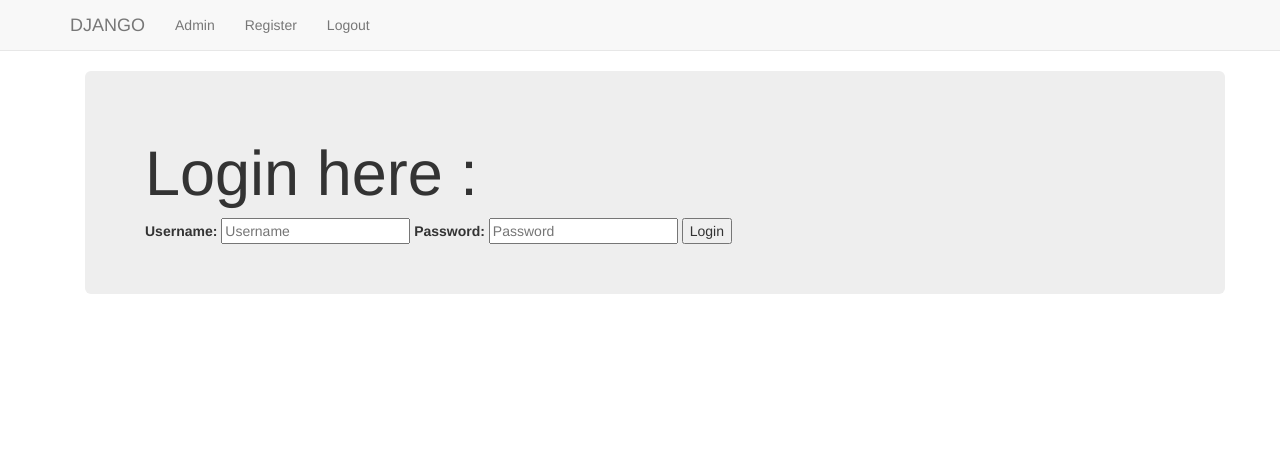
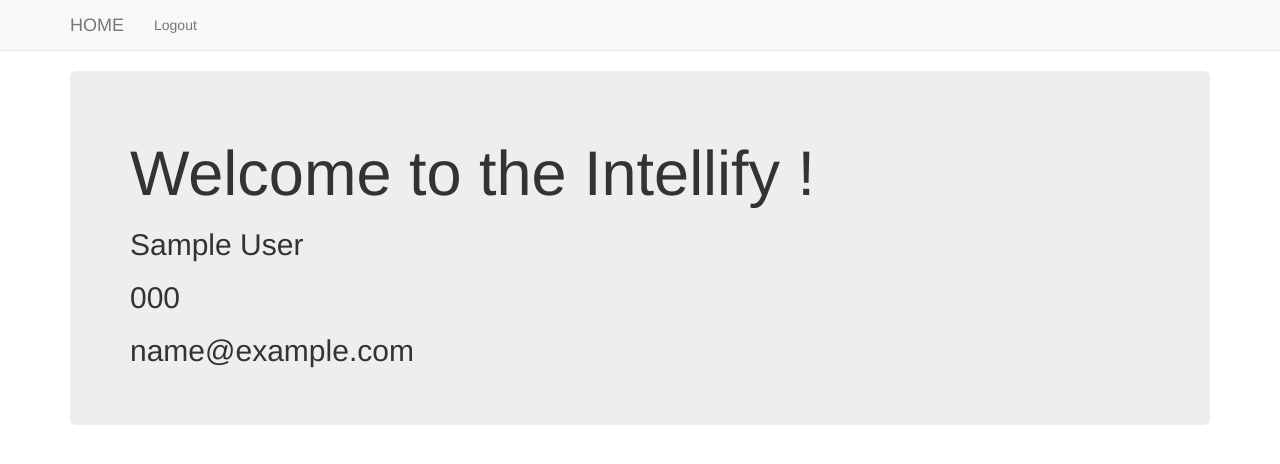
Before and after one commit to avigupta2798/LoginSystem, a Django app: page /Login/userprofileinfo/ in a window 1280 px wide. Shown: the top 464 px of the page. Run offline with Django 3.2, Linux system fonts and the light colour scheme; a user stored in the database is signed in; tables that the repository leaves empty hold one stand-in row (values such as "Sample post"); some libraries are stand-ins or nearby versions.

Commit message:
user authenticated

```diff
--- a/Login/templates/Login/base.html
+++ b/Login/templates/Login/base.html
@@ -10,14 +10,13 @@
     <nav class="navbar navbar-default navbar-static-top">
       <div class="container">
         <ul class="nav navbar-nav">
-{# Django Home Link / Admin Link / Register Link#}
-          <li><a class="navbar-brand" href="{% url 'index' %}">DJANGO</a></li>
-          <li><a class="navbar-link" href="{% url 'admin:index' %}">Admin</a></li>
-          <li><a class="navbar-link" href="{% url 'Login:register' %}">Register</a></li>
+          <li><a class="navbar-brand" href="{% url 'index' %}">HOME</a></li>
           {# Some logic on what to display for last item#}
           {% if user.is_authenticated %}
+          <li><a href="{% url 'Login:userprofileinfo' %}">Profile</a></li>
             <li><a href="{% url 'logout' %}">Logout</a></li>
           {% else %}
+          <li><a class="navbar-link" href="{% url 'Login:register' %}">Register</a></li>
             <li><a class="navbar-link" href="{% url 'Login:login' %}">Login</a></li>
           {% endif %}
 </ul>
--- a/Login/templates/Login/user_profile.html
+++ b/Login/templates/Login/user_profile.html
@@ -1,15 +1,42 @@
-{% extends "Login/base.html" %}
-{% block body_block %}
+<!DOCTYPE html>
+<html>
+  <head>
+    <meta charset="utf-8">
+    <title>Base</title>
+    <!-- Latest compiled and minified CSS -->
+    <link rel="stylesheet" href="https://maxcdn.bootstrapcdn.com/bootstrap/3.3.7/css/bootstrap.min.css" integrity="sha384-BVYiiSIFeK1dGmJRAkycuHAHRg32OmUcww7on3RYdg4Va+PmSTsz/K68vbdEjh4u" crossorigin="anonymous">
+</head>
+  <body>
+    <nav class="navbar navbar-default navbar-static-top">
+      <div class="container">
+        <ul class="nav navbar-nav">
+{# Django Home Link / Admin Link / Register Link#}
+          <li><a class="navbar-brand" href="{% url 'index' %}">HOME</a></li>
+          {# Some logic on what to display for last item#}
+          {% if request.user.is_authenticated %}
+            <li><a href="{% url 'logout' %}">Logout</a></li>
+          </ul>
+        </div>
+      </nav>
             <div class="container">
               <div class="jumbotron">
                 <h1>Welcome to the Intellify !</h1>
-    {% if request.user.is_authenticated %}
                     <h2>{{ user.name }}</h2>
                     <h2>{{ user.phone }}</h2>
                     <h2>{{ user.email }}</h2>
-    {% else %}
-        <h2>Register or Login if you'd like to</h2>
-    {% endif %}
               </div>
             </div>
-{% endblock %}
+          {% else %}
+          <nav class="navbar navbar-default navbar-static-top">
+            <div class="container">
+              <ul class="nav navbar-nav">
+          <li><a class="navbar-link" href="{% url 'Login:register' %}">Register</a></li>
+            <li><a class="navbar-link" href="{% url 'Login:login' %}">Login</a></li>
+          {% endif %}
+</ul>
+      </div>
+    </nav>
+    <div class="container">
+    </div>
+  </body>
+</html>
--- a/Login/urls.py
+++ b/Login/urls.py
@@ -4,7 +4,7 @@ from Login.views import *
 app_name = 'Login'
 
 urlpatterns = [
-    path('userprofileinfo/', user_login),
+    path('userprofileinfo/', user_profile, name='userprofileinfo'),
     path('register/', register, name='register'),
     path('login/', user_login, name='login'),
 ]
--- a/Login/views.py
+++ b/Login/views.py
@@ -60,3 +60,10 @@ def user_login(request):
             return HttpResponse("Invalid login details given")
     else:
         return render(request, 'Login/login.html', {})
+
+def user_profile(request):
+    username = None
+    if request.user.is_authenticated:
+        username = request.user.username
+    user = UserProfileInfo.objects.get(user__username=username)
+    return render(request, 'Login/user_profile.html', {"user":user})
--- a/LoginSystem/urls.py
+++ b/LoginSystem/urls.py
@@ -23,6 +23,7 @@ from Login import views
 urlpatterns = [
     path('admin/', admin.site.urls),
     path('', views.index, name='index'),
+    path('user_profile/', views.user_login, name='Profile'),
     path('Login/', include('Login.urls')),
     path('logout/', views.user_logout, name='logout'),
 ]
```
Also changed, not shown: db.sqlite3 (deleted). Lines whose indentation alone changed are shown as unchanged.
